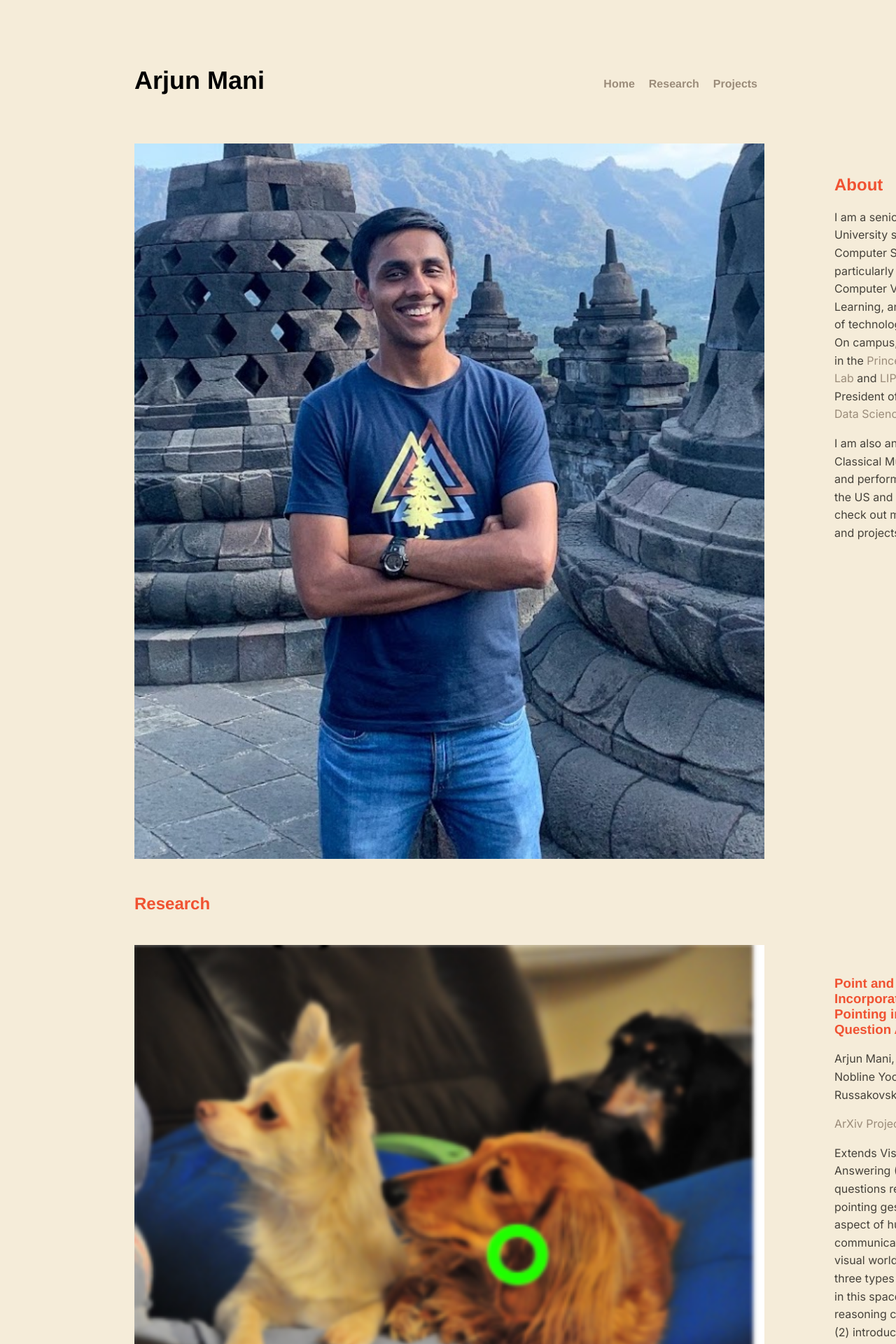
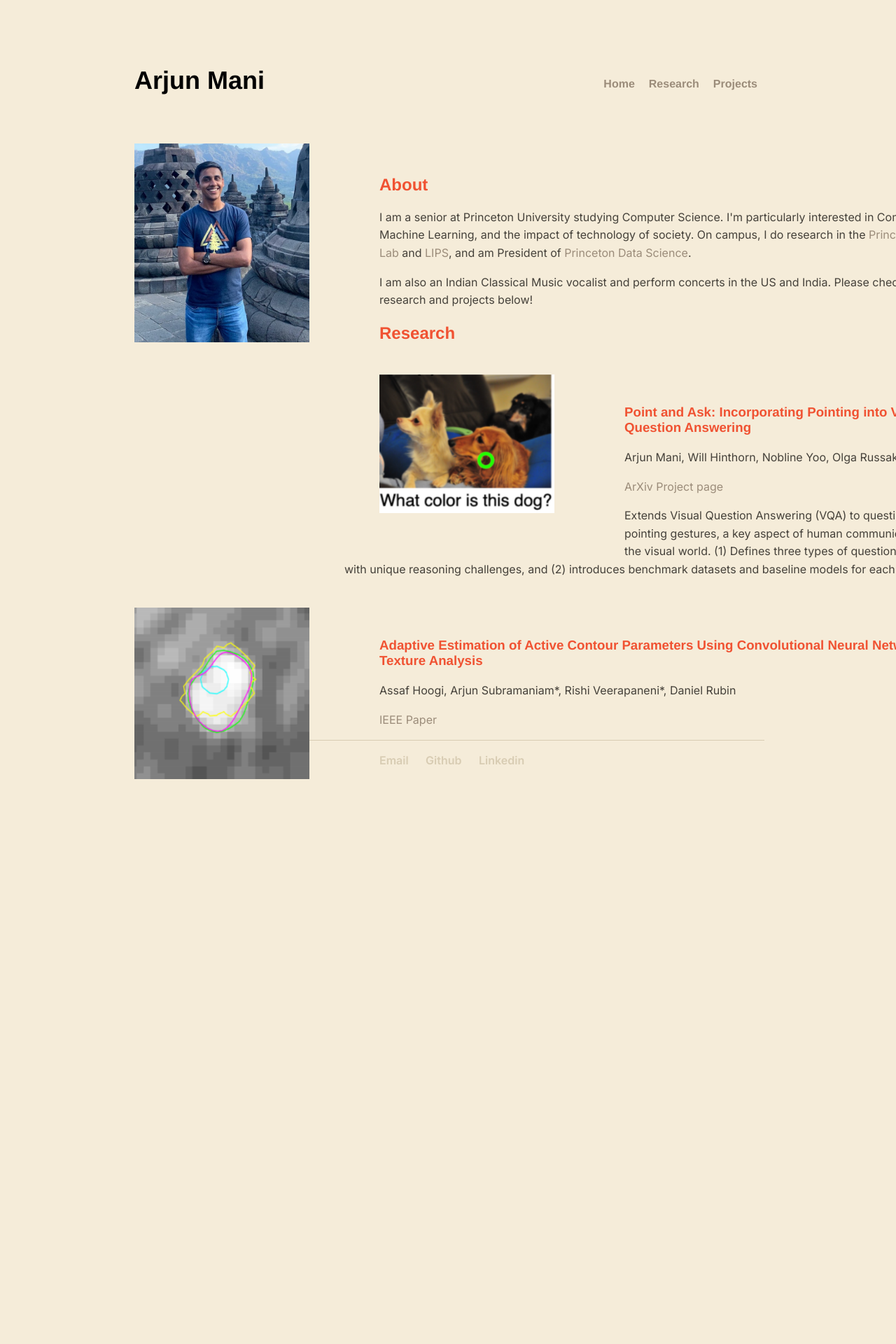
Before and after one commit to arjun-mani/arjun-mani.github.io, a Jekyll site: the page built from index.html, in a window 1280 px wide. Shown: the top 1920 px of the page at 70% size. Built offline with Jekyll 4.4.1, drawn with Linux system fonts in a browser that asks for light colours; some web fonts are replaced; after the commit the page ends 1163 px from its top, so only the background shows below that.

Commit message:
Update main.css

```diff
--- a/css/main.css
+++ b/css/main.css
@@ -266,7 +266,7 @@
   color: #F05232;
 }
 
-.about {
+div.about {
   padding-left: 300px;
   padding-top: 50px;
   width: 90%;
```
